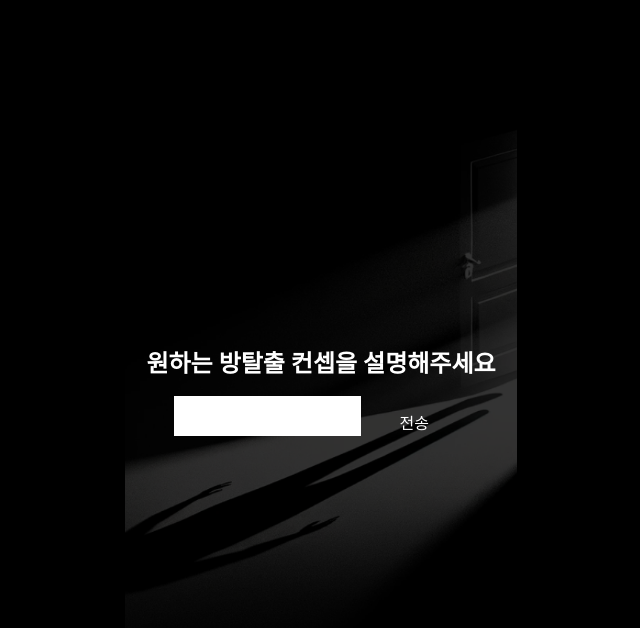
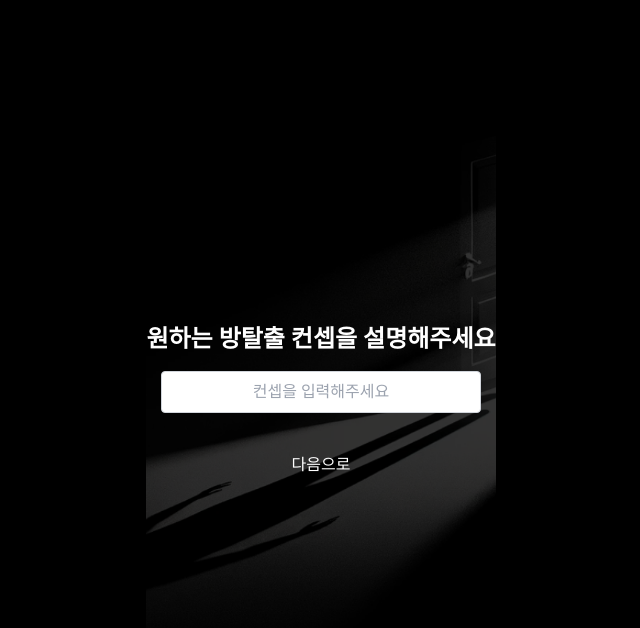
Before and after one commit to partlyjadedyouth/escape-anywhere, a Next.js app: page /theme in a window 1280 px wide. Shown: the top 628 px of the page, without its empty margins (319-959 px from the left). Built offline with nearby package versions, Linux system fonts and the light colour scheme; a web font is replaced by a local one.

Commit message:
[feat/refactor] Finish refactoring /theme

```diff
--- a/app/login/page.tsx
+++ b/app/login/page.tsx
@@ -37,6 +37,7 @@ export default function Login() {
       <div className="flex flex-col items-center justify-center">
         {/* flex 컨테이너로, 세로 방향으로 정렬하고, 가운데 정렬합니다. */}
         <p className="font-bold mb-3 text-xl">
+          {/* 타이틀 텍스트 */}
           순위 기록을 위해 아이디를 입력해주세요.
         </p>
         <div>
--- a/app/theme/page.tsx
+++ b/app/theme/page.tsx
@@ -6,85 +6,59 @@ import { useRouter } from "next/navigation";
 export default function Theme() {
   const router = useRouter();
 
-  const [theme, setTheme] = useState({ value: "", selected: false });
-  const [level, setLevel] = useState({ value: "", selected: false });
+  const [theme, setTheme] = useState<string>("");
+  const [isThemeSelected, setIsThemeSelected] = useState<boolean>(false);
 
-  const handleThemeSubmit = (event: React.FormEvent<HTMLFormElement>) => {
-    event.preventDefault();
-    setTheme({ ...theme, selected: true });
+  const handleThemeChange = (e: React.ChangeEvent<HTMLInputElement>) => {
+    // input 요소의 변경 이벤트를 처리하는 함수입니다.
+    setTheme(e.target.value); // input 요소의 값을 userId 상태로 설정합니다.
   };
 
-  const handleLevelSelect = (selectedLevel: string) => {
-    setLevel({ value: selectedLevel, selected: true });
+  const handleThemeClick = () => {
+    // 버튼 클릭 이벤트를 처리하는 함수입니다.
+    if (theme.length === 0) {
+      // 테마 빈 문자열인 경우
+      alert("테마를 입력해주세요"); // 경고 메시지를 표시합니다.
+      return; // 함수 실행을 종료합니다.
+    } else {
+      console.log(theme); // theme을 콘솔에 출력합니다.
+      setIsThemeSelected(true); // isThemeSelected 상태를 true로 설정합니다.
+    }
   };
 
-  switch (true) {
-    case !theme.selected:
   return (
     <div
       className="flex flex-col items-center justify-center min-h-screen bg-black text-white bg-center bg-cover"
       style={{ backgroundImage: "url('/image/background.png')" }}
     >
+      {isThemeSelected === false ? (
+        <>
           <h1 className="text-center text-2xl font-bold mb-4">
             원하는 방탈출 컨셉을 설명해주세요
           </h1>
-          <form
-            onSubmit={handleThemeSubmit}
-            className="w-3/4 flex justify-between"
-          >
           <input
-              className="w-full h-10 p-4 mb-4 bg-white text-black"
-              value={theme.value}
-              onChange={(e) => setTheme({ ...theme, value: e.target.value })}
+            type="text"
+            // input 요소의 타입을 텍스트로 설정합니다.
+            value={theme}
+            // input 요소의 값을 userId 상태로 설정합니다.
+            onChange={handleThemeChange}
+            // input 요소의 변경 이벤트를 handleChange 함수로 설정합니다.
+            className="text-center p-2 border border-gray-300 rounded text-black w-80"
+            // CSS 클래스를 설정하여 스타일을 지정합니다.
+            placeholder="컨셉을 입력해주세요"
+            // input 요소의 플레이스홀더를 설정합니다.
           />
           <button
-              className={
-                "w-40 py-2 px-4 bg-transparent hover:underline focus:outline-none"
-              }
-              type="submit"
+            className="mt-10 font-xl hover:underline"
+            onClick={handleThemeClick}
           >
-              전송
+            {/* 위쪽에 여백을 주고, 텍스트 크기를 크게 설정하며, 호버 시 밑줄이 생기도록 스타일을 지정한 버튼입니다. */}
+            다음으로
+            {/* 버튼의 텍스트입니다. */}
           </button>
-          </form>
-        </div>
-      );
-    case !level.selected:
-      return (
-        <div
-          className="flex flex-col items-center justify-center min-h-screen bg-black text-white bg-center bg-cover"
-          style={{ backgroundImage: "url('background.png')" }}
-        >
-          <h1 className="text-center text-2xl font-bold mb-4">
-            원하는 난이도를 선택해주세요
-          </h1>
-          <div className="w-3/4 flex justify-between">
-            <button
-              className="w-40 py-2 px-4 bg-transparent hover:underline focus:outline-none"
-              onClick={() => handleLevelSelect("쉬움")}
-            >
-              쉬움
-            </button>
-            <button
-              className="w-40 py-2 px-4 bg-transparent hover:underline focus:outline-none"
-              onClick={() => handleLevelSelect("보통")}
-            >
-              보통
-            </button>
-            <button
-              className="w-40 py-2 px-4 bg-transparent hover:underline focus:outline-none"
-              onClick={() => handleLevelSelect("어려움")}
-            >
-              어려움
-            </button>
-          </div>
-        </div>
-      );
-    default:
-      return (
-        <div
-          className="flex flex-col items-center justify-center min-h-screen bg-black text-white bg-center bg-cover"
-          style={{ backgroundImage: "url('background.png')" }}
-        >
+        </>
+      ) : (
+        <>
           <h1 className="text-center text-2xl font-bold mb-4">
             지금부터 이야기 속에 숨겨진 문제를 풀어 차례대로 모든 방을
             탈출하시면 성공입니다.
@@ -100,7 +74,8 @@ export default function Theme() {
           >
             시작하기
           </button>
+        </>
+      )}
     </div>
   );
 }
-}
```
Lines whose indentation alone changed are shown as unchanged.
